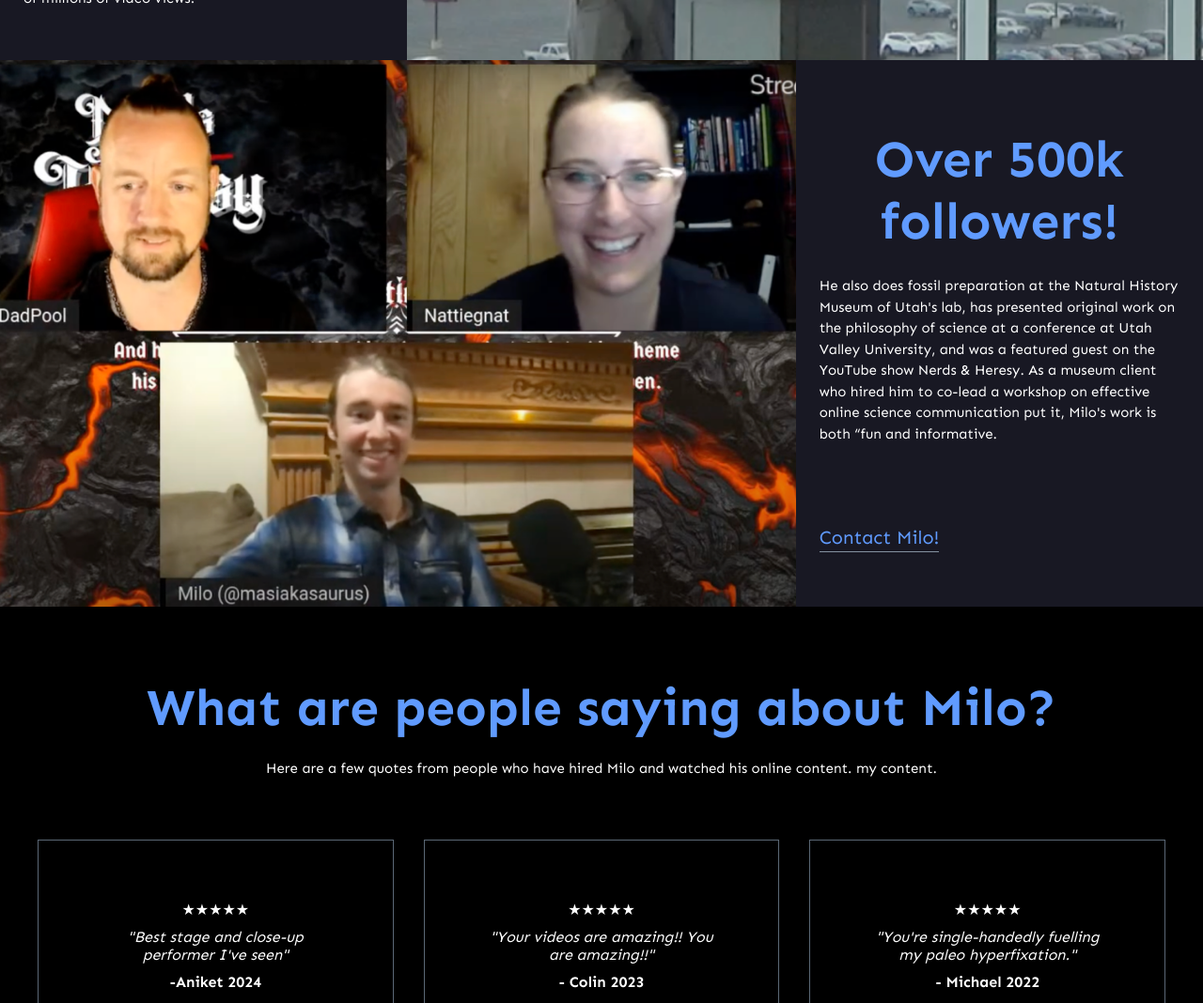
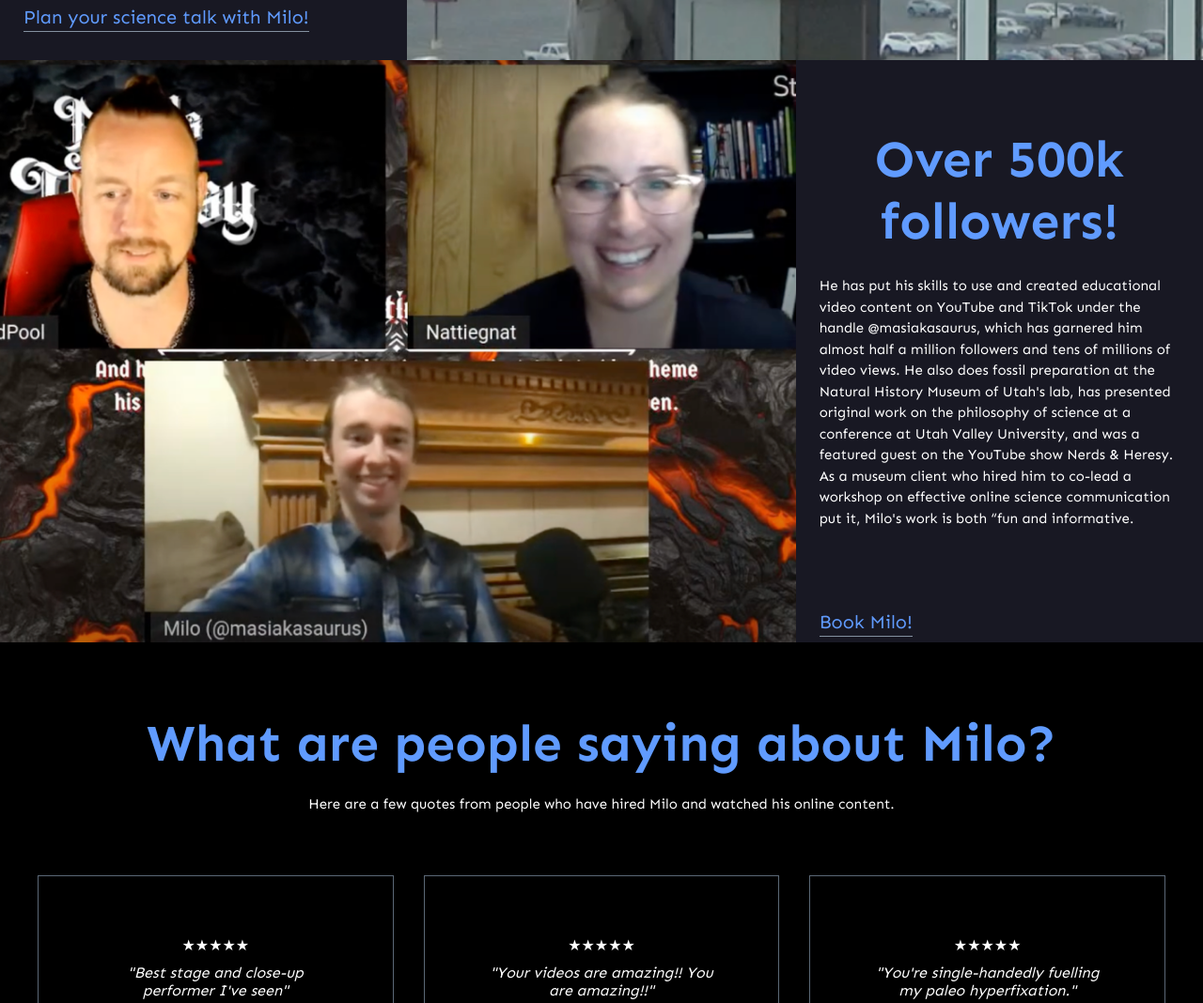
Before and after one commit to CrypticNumbers8/Milo-Magic-Science-Page, a plain HTML site: page index.html in a window 1280 px wide. Shown: the part 2568-3636 px from the top of the page at 94% size. Drawn offline with Linux system fonts and the light colour scheme.

Commit message:
Changed Link text

```diff
--- a/index.html
+++ b/index.html
@@ -143,7 +143,7 @@
               shared experience where everyone has a ton of fun.
             </p>
             <a href="#contact" class="link link-1 email-hover"
-              >Hire me for your next event!</a
+              >Let's make your next event magical!</a
             >
           </div>
         </section>
@@ -158,12 +158,9 @@
             in Ecology & Legacy, means that Milo has spent years and years of
             dedicated study in biology, paleontology, and philosophy and can
             think about them and their interrelations in careful and nuanced ways.
-            He has put these skills to use creating educational video content
-            on YouTube and TikTok under the handle @masiakasaurus, which has
-            garnered him almost half a million followers and tens of millions
-            of video views.
+
             </p>
-            <!-- <a href="#contact" class="link link-1 email-hover">Contact Milo!</a> -->
+            <a href="#contact" class="link link-1 email-hover">Plan your science talk with Milo!</a>
           </div>
           <div class="creative__img">
             <img src="images/milo-stage-2.png" alt="Magic and Science" />
@@ -178,7 +175,10 @@
               Over 500k followers!
             </h2>
             <p class="u-text-1 text-white creative__text">
-            He also does fossil preparation at the Natural
+            He has put his skills to use and created educational video content
+            on YouTube and TikTok under the handle @masiakasaurus, which has
+            garnered him almost half a million followers and tens of millions
+            of video views. He also does fossil preparation at the Natural
             History Museum of Utah&apos;s lab, has presented original work on
             the philosophy of science at a conference at Utah Valley
             University, and was a featured guest on the YouTube show
@@ -187,7 +187,7 @@
             Milo&apos;s work is both “fun and informative.
             </p>
             <a href="#contact" class="link link-1 email-hover"
-              >Contact Milo!</a
+              >Book Milo!</a
             >
           </div>
         </section>
@@ -199,7 +199,7 @@
                 What are people saying about Milo?
               </h2>
               <p class="u-text-1 text-white mt-2">
-                Here are a few quotes from people who have hired Milo and watched his online content.                my content.
+                Here are a few quotes from people who have hired Milo and watched his online content.
               </p>
             </div>
             <div class="testimonial__content">
```
